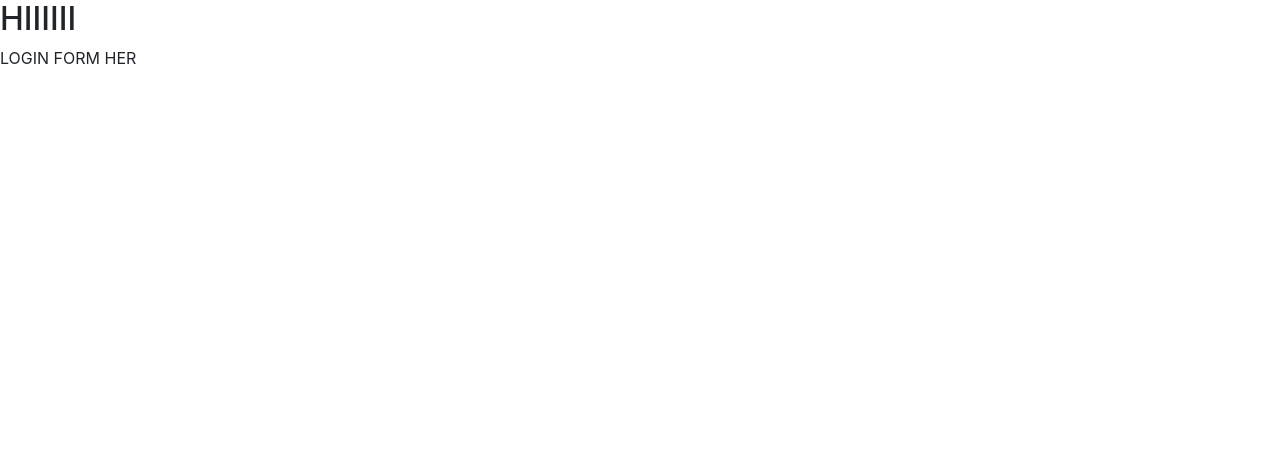
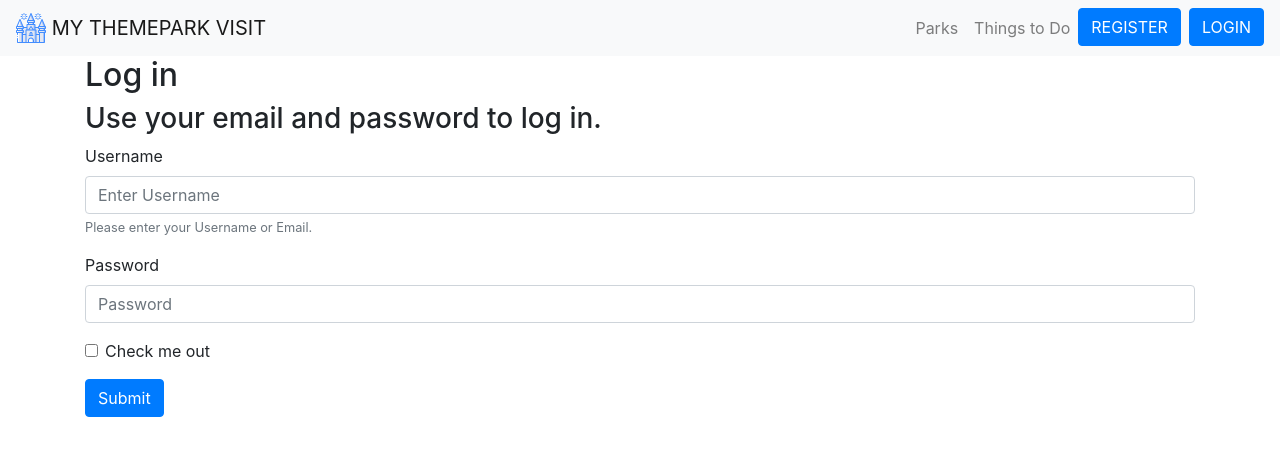
Before and after one commit to Aradford7/react-frontendDisney, a React (Create React App) app: page /login in a window 1280 px wide. Shown: the top 456 px of the page. Built offline with nearby package versions, Linux system fonts and the light colour scheme.

Commit message:
login route designed

```diff
--- a/src/layout/Carosel/Carosel.js
+++ b/src/layout/Carosel/Carosel.js
@@ -6,9 +6,11 @@
 export const Carosel= () =>(
     <div>
        <Carousel>
-  <Carousel.Item>
+  <Carousel.Item >
     <img
       className="d-block w-100"
+      width = "839 px"
+      height = "618px"
       src="https://secure.cdn1.wdpromedia.com/resize/mwImage/1/640/360/75/dam/wdpro-assets/dlr/gallery/destinations/disneyland-park/disneyland-gallery00.jpg"
       alt="First slide"
     />
@@ -29,9 +31,11 @@
       <p>Lorem ipsum dolor sit amet, consectetur adipiscing elit.</p>
     </Carousel.Caption>
   </Carousel.Item>
-  <Carousel.Item>
+  <Carousel.Item >
     <img
       className="d-block w-100"
+      width = "839 px"
+      height = "618px"
       src="https://i.ytimg.com/vi/Gu7a6et4a-U/maxresdefault.jpg"
       alt="Third slide"
     />
--- a/src/layout/Login.js
+++ b/src/layout/Login.js
@@ -1,9 +1,39 @@
 import React from 'react'
+import NavBar from './NavBar/NavBar'
+
+import Form from 'react-bootstrap/Form'
+import Button from 'react-bootstrap/Button'
+
+
+
 
 export const Login = () =>(
     <div>
-        <h2>HIIIIII</h2>
-        <p>LOGIN FORM HER</p>
+    <NavBar/>
+    <div class = "container">
+        <h2>Log in</h2>
+        <h3>Use your email and password to log in.</h3>
+       <Form>
+            <Form.Group controlId="formBasicUsername">
+                <Form.Label>Username</Form.Label>
+                <Form.Control type="username" placeholder="Enter Username" />
+                <Form.Text className="text-muted">
+                 Please enter your Username or Email.
+                </Form.Text>
+            </Form.Group>
+
+            <Form.Group controlId="formBasicPassword">
+                <Form.Label>Password</Form.Label>
+                <Form.Control type="password" placeholder="Password" />
+            </Form.Group>
+            <Form.Group controlId="formBasicChecbox">
+                <Form.Check type="checkbox" label="Check me out" />
+            </Form.Group>
+                <Button variant="primary" type="submit">
+                Submit
+                </Button>
+        </Form>
 
     </div>
+</div>
 )
```
